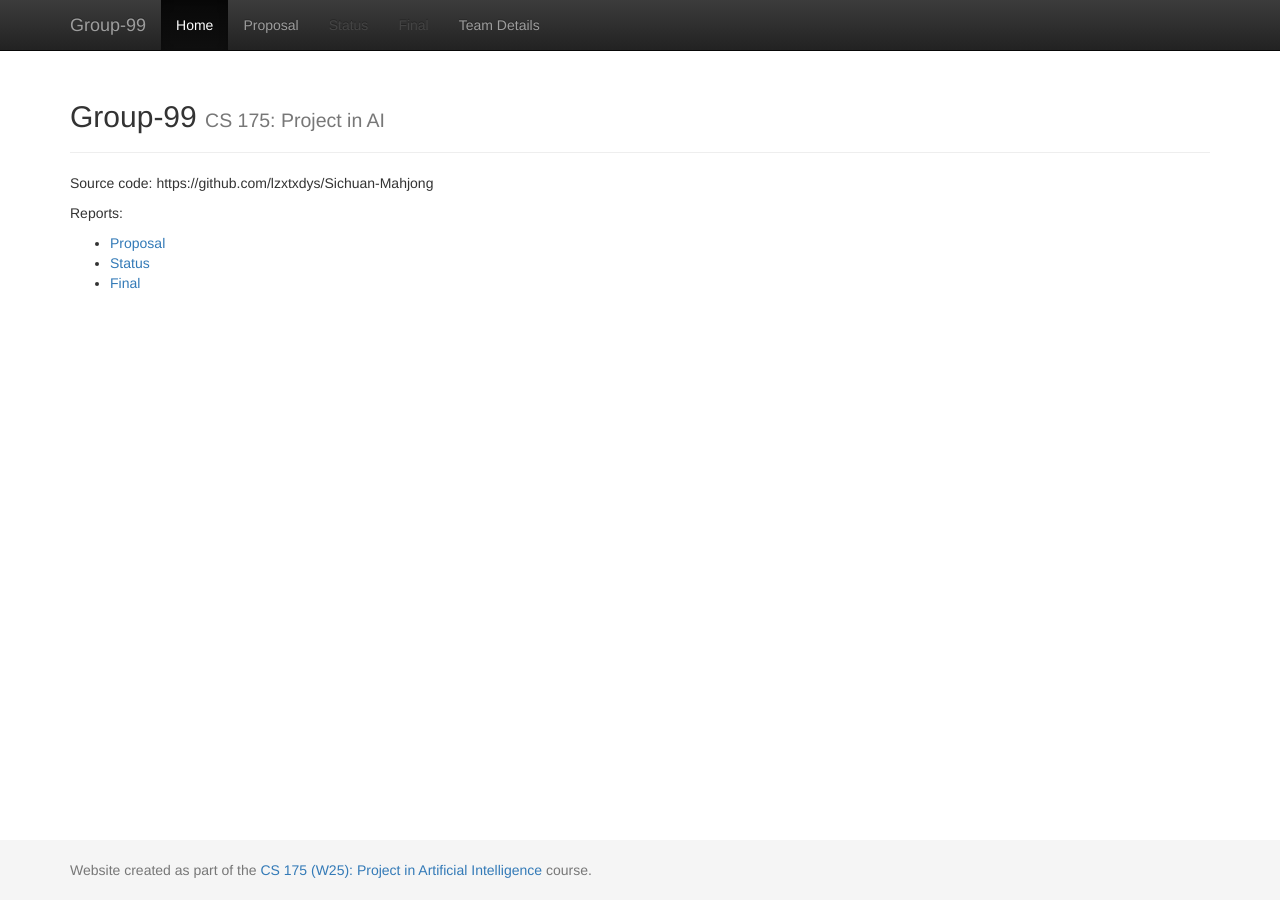
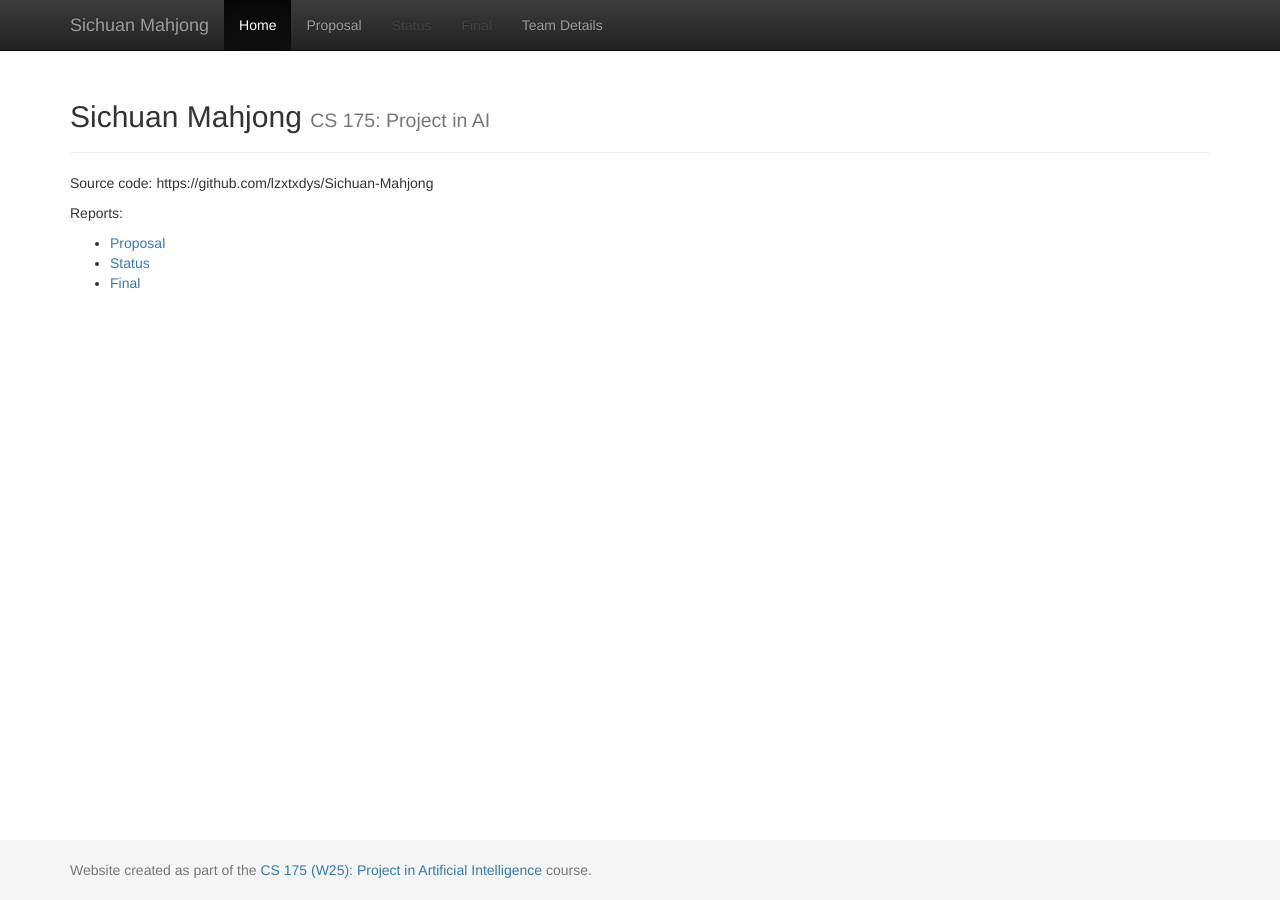
Before and after one commit to lzxtxdys/Sichuan-Mahjong, a Jekyll site: the page built from docs/index.md, in a window 1280 px wide. Built offline with Jekyll 4.4.1, drawn with Linux system fonts in a browser that asks for light colours.

Commit message:
Update _config.yml

```diff
--- a/docs/_config.yml
+++ b/docs/_config.yml
@@ -1,7 +1,7 @@
 ###########
 # site.title
 
-title:    'Group-99'
+title:    'Sichuan Mahjong'
 subtitle: 'CS 175: Project in AI'
 
 
```
